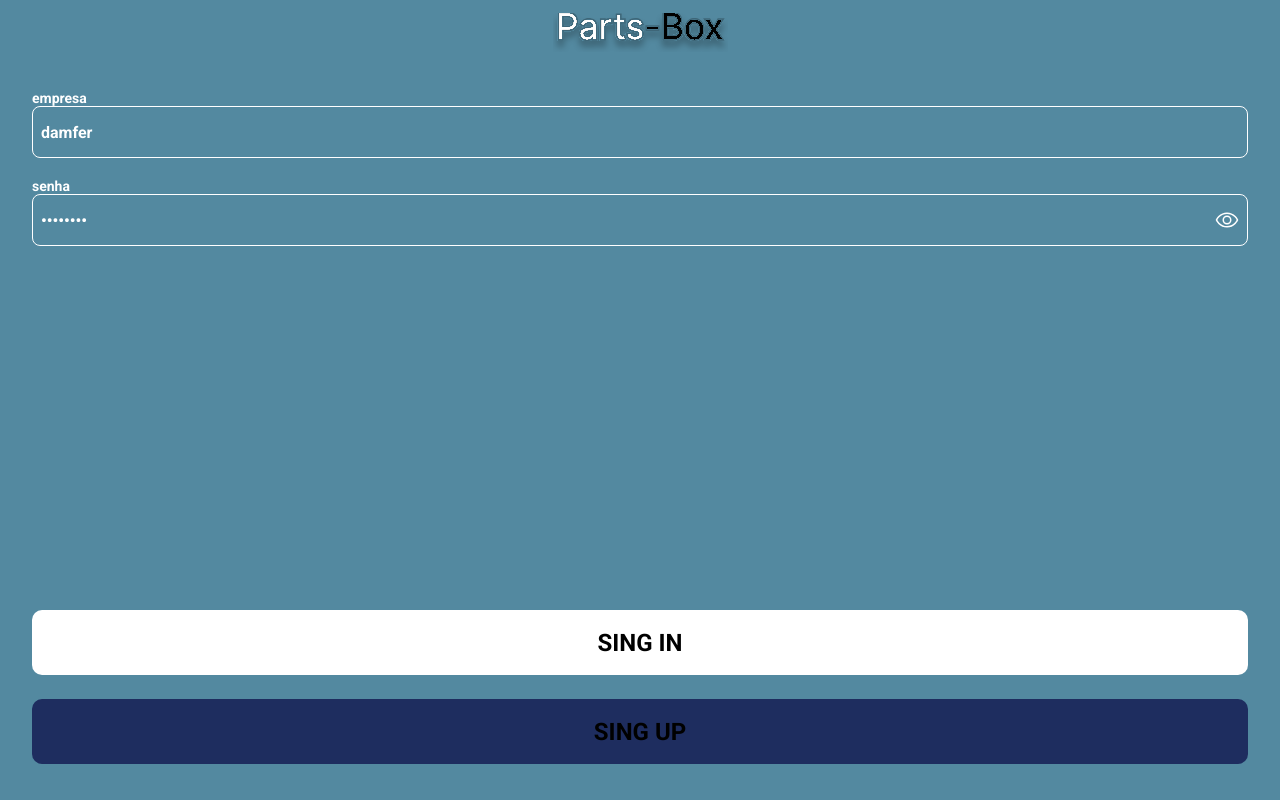
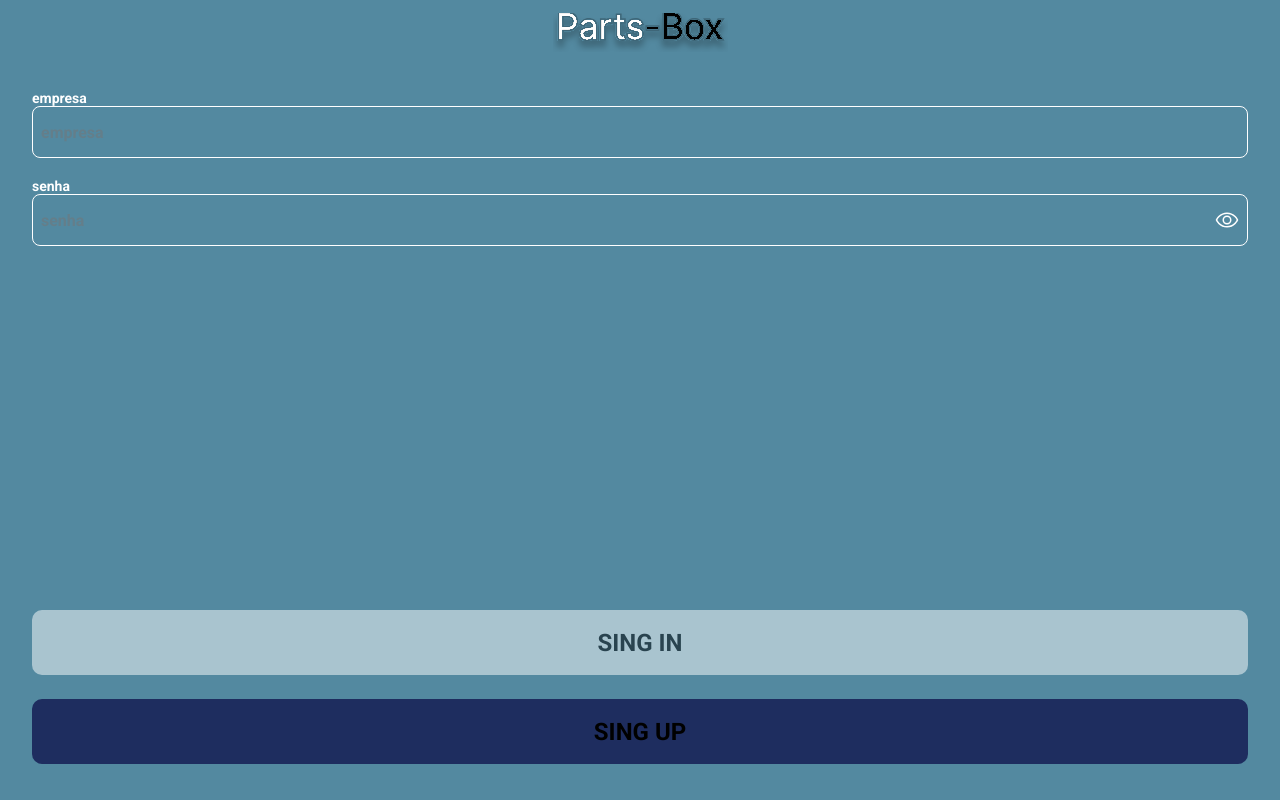
Before and after one commit to damfer01/Parts-box-front, a React (Create React App) app: page / in a window 1280 px wide. Built offline with nearby package versions, Linux system fonts and the light colour scheme.

Commit message:
Salvando

```diff
--- a/src/pages/login/index.jsx
+++ b/src/pages/login/index.jsx
@@ -36,8 +36,8 @@ export default function Login() {
         resolver: yupResolver(loginSchema),
        mode: 'onChange',
        defaultValues:{
-        empresa : "damfer",
-        password : "12345678",
+        empresa : "",
+        password : "",
        }
     });
 
```
Also changed, not shown: 1 other file (tests, documents, lock files or other folders).
